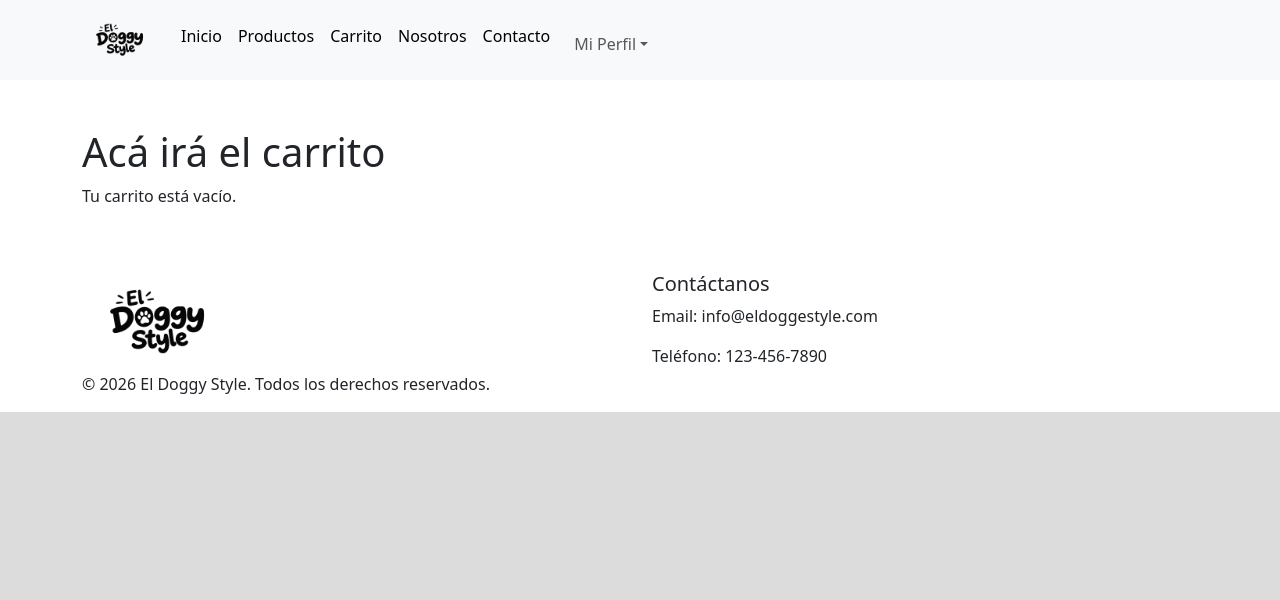
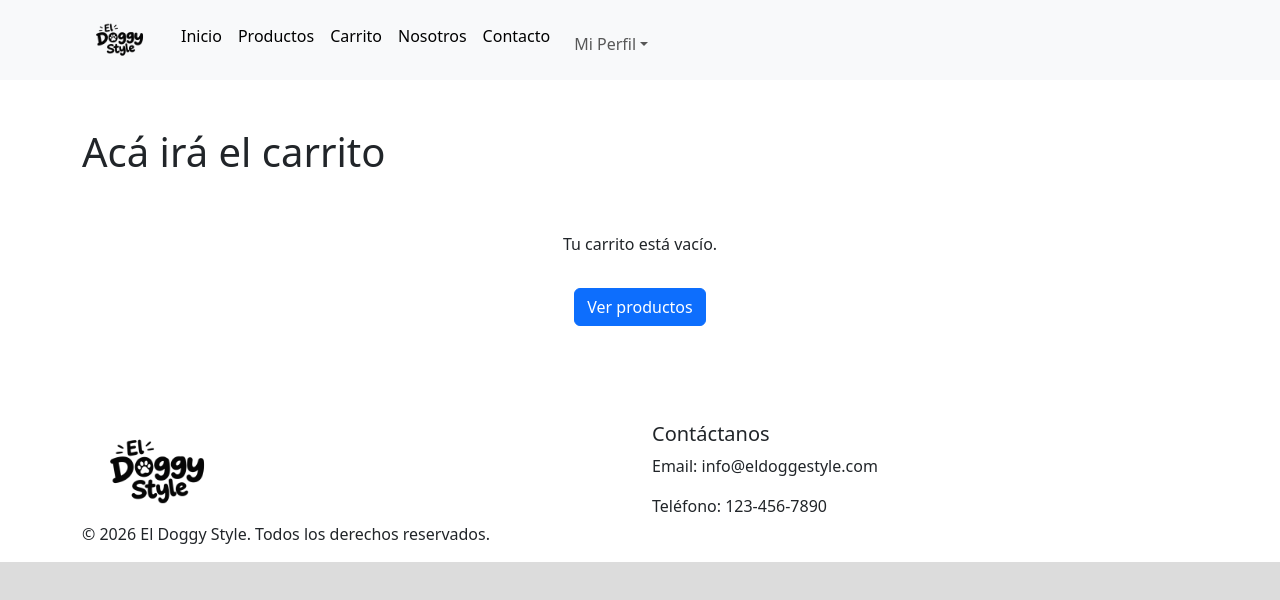
Before and after one commit to agusfmartinez/tp-tienda-online, a React (Vite) app: page /carrito in a window 1280 px wide. Shown: the top 600 px of the page. Built offline with nearby package versions, Linux system fonts and the light colour scheme.

Commit message:
Categoria accesorios y boton de ver productos en el carrito vacio

```diff
--- a/public/categorias.json
+++ b/public/categorias.json
@@ -23,5 +23,11 @@
         "id": 5,
         "categoria": "Higiene",
         "imagen": "https://picsum.photos/200/200?random=13"
+    },
+    {
+        "id": 6,
+        "categoria": "Accesorios",
+        "imagen": "https://picsum.photos/200/200?random=13"
     }
+
 ]
--- a/src/pages/Carrito.jsx
+++ b/src/pages/Carrito.jsx
@@ -1,6 +1,6 @@
 import React from 'react'
 import { Link } from "react-router";
-import {useCarrito} from '../hooks/carritoHook';
+import { useCarrito } from '../hooks/carritoHook';
 
 
 const Carrito = () => {
@@ -21,7 +21,15 @@ const Carrito = () => {
       <div>
         <h1>Acá irá el carrito</h1>
       </div>
-      {carrito.length === 0 ? (<p>Tu carrito está vacío.</p>) :
+      {carrito.length === 0 ? (
+        <div className="text-center py-5">
+          <p>Tu carrito está vacío.</p>
+
+          <Link to="/productos" className="btn btn-primary mt-3">
+            Ver productos
+          </Link>
+        </div>
+      ) :
         (
           <>
             <div className="table-responsive">
--- a/src/pages/Inicio.jsx
+++ b/src/pages/Inicio.jsx
@@ -70,9 +70,11 @@ const Inicio = () => {
 
         <section className='container py-5'>
             <h2>Sobre nosotros</h2>
-            <p>Doggy Style es una marca dedicada al Lorem ipsum dolor sit amet consectetur adipisicing elit. Deserunt repellat dicta eius sint, rem magnam, obcaecati quod totam nesciunt, similique dolorem sequi minima dolore nam repudiandae a error ipsam enim?
-            Tenetur omnis incidunt quasi at, amet doloribus ab totam aliquam, beatae animi vitae placeat, quae magni. Necessitatibus iste deserunt, enim quis officiis, culpa aperiam debitis dolorem accusantium distinctio cupiditate tempore.
-            Et, inventore! Illum asperiores ea eligendi deleniti libero voluptatem quis quo reprehenderit architecto veritatis atque provident ducimus veniam consequuntur dolorem quod magni, suscipit hic explicabo quas rem dolorum ipsum modi.</p>
+            <p>En <strong>El Doggy Style</strong> somos una tienda dedicada
+            a ofrecer productos para el cuidado, bienestar y diversión
+            de las mascotas. Nuestro objetivo es brindar todo lo necesario
+            para que tus compañeros de cuatro patas tengan una vida feliz
+            y saludable.</p>
         </section>
     </div>
 
```
